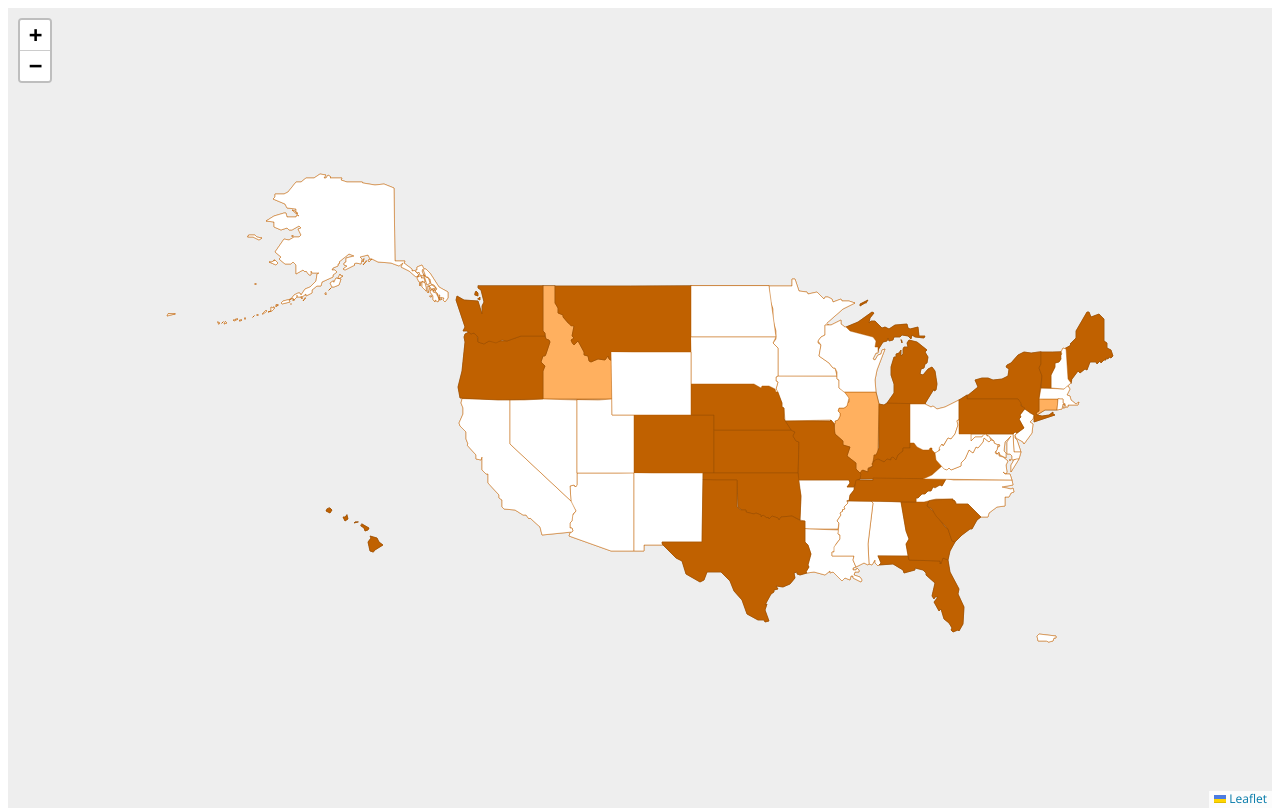
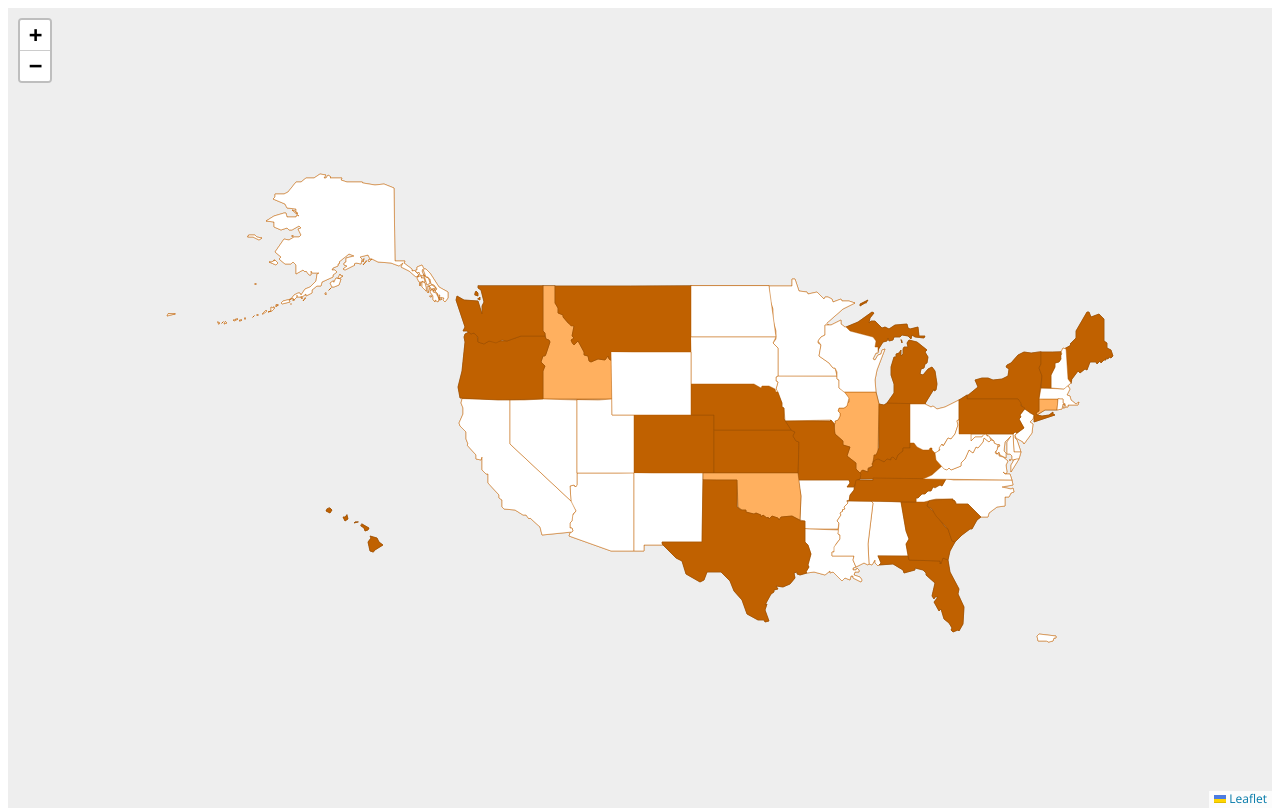
Before and after one commit to jrpepper/diligentia, a plain HTML site: page index.html in a window 1280 px wide. Drawn offline with nearby package versions, Linux system fonts and the light colour scheme.

Commit message:
Fixing spelling on Oklahoma

```diff
--- a/index.html
+++ b/index.html
@@ -170,7 +170,7 @@
         //List of states to grey out
         statesList = ["Alabama","Alaska","Arizona","Arkansas","California","Delaware","Iowa","Louisiana","Maryland","Massachusetts","Minnesota","Mississippi","Nevada","New Hampshire","New Jersey","New Mexico","North Carolina","North Dakota","Ohio","Rhode Island","South Dakota","Utah","Virginia","West Virginia","District of Columbia","Wisconsin","Wyoming","Puerto Rico"];
 
-        statesOffline = ["Connecticut", "Idaho", "Illinois", "Okalahoma"];
+        statesOffline = ["Connecticut", "Idaho", "Illinois", "Oklahoma"];
 
 
         //code for changing the style of the polgons showing US states
```
